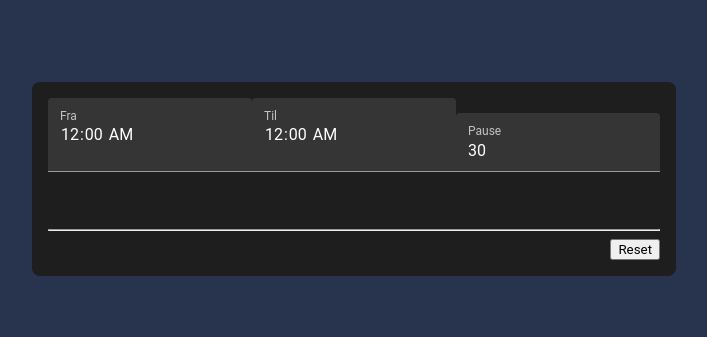
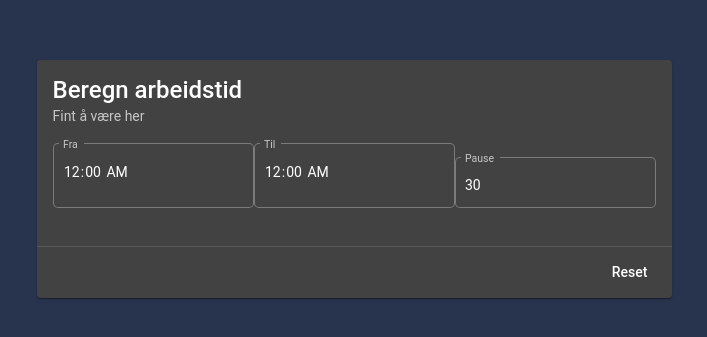
Before and after one commit to jukestar/work-hours-calculator, an Angular app: page / in a window 1280 px wide. Shown: the part 221-558 px from the top of the page, without its empty margins (286-993 px from the left). Built offline with nearby package versions, Linux system fonts and the light colour scheme.

Commit message:
Use various angular material components

```diff
--- a/src/app/app.module.ts
+++ b/src/app/app.module.ts
@@ -2,6 +2,9 @@ import { NgModule } from "@angular/core";
 import { BrowserModule } from "@angular/platform-browser";
 import { FormsModule, ReactiveFormsModule } from "@angular/forms";
 import { MatInputModule } from "@angular/material/input";
+import { MatButtonModule } from "@angular/material/button";
+import { MatDividerModule } from "@angular/material/divider";
+import { MatCardModule } from "@angular/material/card";
 
 import { AppComponent } from "./app.component";
 import { WorkHoursCalculatorComponent } from "./components/work-hours-calculator/work-hours-calculator.component";
@@ -14,6 +17,9 @@ import { BrowserAnimationsModule } from "@angular/platform-browser/animations";
         ReactiveFormsModule,
         BrowserAnimationsModule,
         MatInputModule,
+        MatButtonModule,
+        MatDividerModule,
+        MatCardModule,
     ],
     declarations: [AppComponent, WorkHoursCalculatorComponent],
     bootstrap: [AppComponent],
--- a/src/app/components/work-hours-calculator/work-hours-calculator.component.html
+++ b/src/app/components/work-hours-calculator/work-hours-calculator.component.html
@@ -1,29 +1,35 @@
+<mat-card>
+    <mat-card-title>Beregn arbeidstid</mat-card-title>
+    <mat-card-subtitle>Fint å være her</mat-card-subtitle>
+    <mat-card-content>
         <form [formGroup]="form">
-    <mat-form-field appearance="fill">
+            <mat-form-field appearance="outline">
                 <mat-label>Fra</mat-label>
                 <input type="time" matInput formControlName="startTime" />
             </mat-form-field>
 
-    <mat-form-field appearance="fill">
+            <mat-form-field appearance="outline">
                 <mat-label>Til</mat-label>
                 <input type="time" matInput formControlName="endTime" />
             </mat-form-field>
 
-    <mat-form-field appearance="fill">
+            <mat-form-field appearance="outline">
                 <mat-label>Pause</mat-label>
                 <input type="number" matInput formControlName="lunchBreak" />
             </mat-form-field>
+        </form>
+    </mat-card-content>
 
-    <!-- <label>Til</label>
-    <input type="time" formControlName="endTime" />
-    <label>Pause</label>
-    <input type="number" formControlName="lunchBreak" /> -->
-</form>
-
-<br />
+    <mat-card-content>
         <ng-container *ngIf="value$ | async as value">
             {{ secondsToHHMM(value) }}
-    <button class="inline" (click)="addTimeDuration(value)">Legg til</button>
+            <button
+                mat-flat-button
+                color="primary"
+                (click)="addTimeDuration(value)"
+            >
+                Legg til
+            </button>
         </ng-container>
 
         <ul>
@@ -31,9 +37,11 @@
                 {{ secondsToHHMM(item) }}
             </li>
         </ul>
+    </mat-card-content>
 
-<hr />
+    <mat-divider></mat-divider>
 
-<div class="footer">
-    <span>{{ summation }}</span> <button (click)="onReset()">Reset</button>
-</div>
+    <mat-card-actions align="end">
+        <button mat-button (click)="onReset()">Reset</button>
+    </mat-card-actions>
+</mat-card>
--- a/src/app/components/work-hours-calculator/work-hours-calculator.component.scss
+++ b/src/app/components/work-hours-calculator/work-hours-calculator.component.scss
@@ -1,40 +1,9 @@
-:host {
-    padding: 1rem;
-    background: #1e1e1e;
-    border-radius: 0.5rem;
-}
+// :host {
+//     padding: 1rem;
+//     background: #1e1e1e;
+//     border-radius: 5px;
+// }
 
 input[type="time"]::-webkit-calendar-picker-indicator {
     display: none;
 }
-
-.c-input {
-    display: flex;
-    gap: 1rem;
-    align-items: center;
-}
-
-.c-input-group {
-    display: grid;
-    grid-auto-columns: min-content;
-    grid-auto-flow: column;
-    grid-column-gap: 2rem;
-    align-items: center;
-}
-
-.no-margin {
-    margin: 0;
-}
-
-.c-pause {
-    width: 3rem;
-}
-
-.inline {
-    margin-left: 1rem;
-}
-
-.footer {
-    display: flex;
-    justify-content: space-between;
-}
```
Lines whose indentation alone changed are shown as unchanged.
